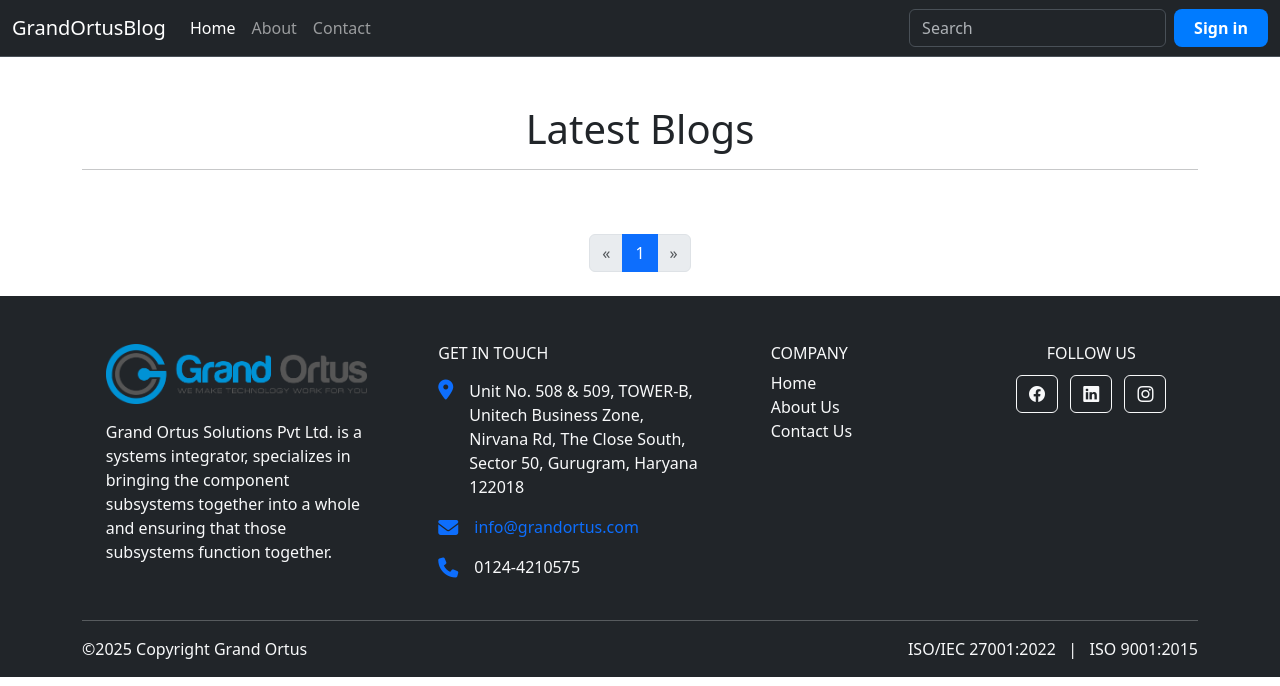
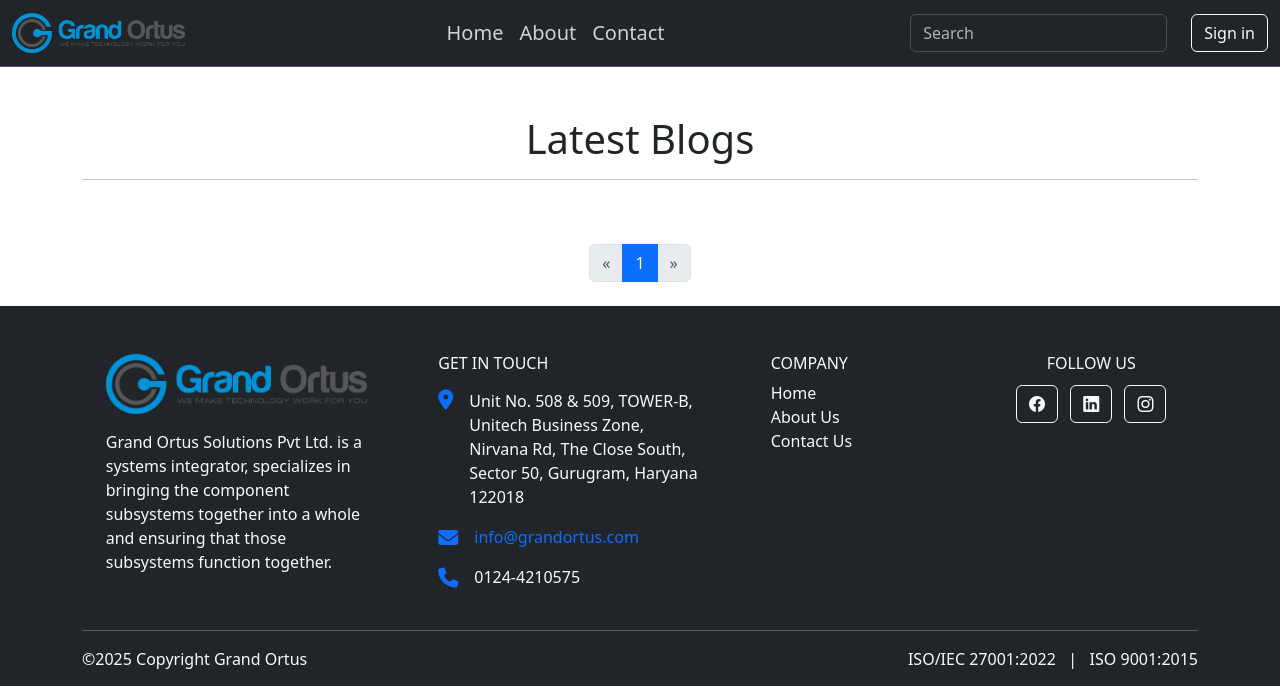
Before and after one commit to akanksha070191/Blog, a Django app: page /allBlogs/ in a window 1280 px wide. Shown: the top 686 px of the page. Run offline with Django 5.2, Linux system fonts and the light colour scheme; data that the repository does not hold is empty.

Commit message:
fix the logo

```diff
--- a/static/css/contact.css
+++ b/static/css/contact.css
@@ -22,7 +22,7 @@
 
 .contact-box h5,
 .contact-info h4 {
-    color: #007bff;
+    color: #0090d2;
     font-weight: 600;
     margin-bottom: 15px;
 }
--- a/static/css/style.css
+++ b/static/css/style.css
@@ -25,6 +25,31 @@
 
 .signin-btn:active {
     transform: scale(0.98);
+}
+/* .nav-item .nav-link{
+    color: #0090d2;
+} */
+.navbar-nav .nav-link {
+    color: #d1d1d1;
+    transition: all 0.3s ease;
+  }
+
+  .navbar-nav .nav-link:hover {
+    color: #0090d2;
+    /* background-color: #0d6efd; */
+    border-radius: 6px;
+    padding: 6px 12px;
+  }
+
+  .navbar-nav .nav-link.active {
+    color: #0090d2;
+    /* background-color: #0d6efd; */
+    border-radius: 6px;
+    padding: 6px 12px;
+    font-weight: 500;
+  }
+.nav-link{
+    font-size: 20px !important;
 }
 
 /* Card Section */
--- /dev/null
+++ b/static/js/ram.js
@@ -0,0 +1,3 @@
+for (let i = 0; i <= 108; i++);
+
+console.log("जय श्री राम");
--- a/templates/about.html
+++ b/templates/about.html
@@ -7,7 +7,7 @@
     <div class="container">
         <div class="row justify-content-center">
             <div class="col-lg-10 col-md-12">
-                <h1 class="display-4 fw-bold" style="color: #0d6efd;">About Us</h1>
+                <h1 class="display-4 fw-bold" style="color: #484949;">About Us</h1>
             </div>
         </div>
     </div>
--- a/templates/base.html
+++ b/templates/base.html
@@ -26,46 +26,56 @@
     <!-- Navbar -->
   <nav class="navbar sticky-top navbar-expand-lg bg-dark border-bottom border-body" data-bs-theme="dark">
   <div class="container-fluid">
-            <a class="navbar-brand" href="{% url 'blog' %}">GrandOrtusBlog</a>
-            <button class="navbar-toggler" type="button" data-bs-toggle="collapse"
-                data-bs-target="#navbarSupportedContent" aria-controls="navbarSupportedContent" aria-expanded="false"
-                aria-label="Toggle navigation">
+    <!-- Brand Logo -->
+    <a class="navbar-brand d-flex align-items-center" href="{% url 'blog' %}">
+      <div class="navbar-logosec">
+        <img src="{% static 'images/GrandOrtusLogo.png' %}" alt="GrandOrtus Logo" class="img-fluid" style="height: 40px;">
+      </div>
+    </a>
+
+    <!-- Toggler for Mobile -->
+    <button class="navbar-toggler" type="button" data-bs-toggle="collapse" data-bs-target="#navbarSupportedContent"
+      aria-controls="navbarSupportedContent" aria-expanded="false" aria-label="Toggle navigation">
       <span class="navbar-toggler-icon"></span>
     </button>
 
+    <!-- Collapsible Content -->
     <div class="collapse navbar-collapse" id="navbarSupportedContent">
-                <ul class="navbar-nav me-auto mb-2 mb-lg-0">
+      <!-- Left Menu -->
+      <ul class="navbar-nav mx-auto mb-2 mb-lg-0">
   <li class="nav-item">
-                        <a class="nav-link active" aria-current="page" href="{% url 'blog' %}">Home</a>
+    <a class="nav-link {% if request.path == '/' %}active{% endif %}" href="{% url 'blog' %}">Home</a>
   </li>
   <li class="nav-item">
-                        <a class="nav-link" href="{% url 'about' %}">About</a>
+    <a class="nav-link {% if request.path == '/about/' %}active{% endif %}" href="{% url 'about' %}">About</a>
   </li>
   <li class="nav-item">
-                        <a class="nav-link" href="{% url 'contact' %}">Contact</a>
+    <a class="nav-link {% if request.path == '/contact/' %}active{% endif %}" href="{% url 'contact' %}">Contact</a>
   </li>
 </ul>
 
-                <form action="{% url 'search' %}" method="GET" class="d-flex" role="search">
-                    <input class="form-control me-2" name="query" id="search" type="search" placeholder="Search"
-                        aria-label="Search">
+      <!-- Search Form -->
+      <form class="d-flex me-3" role="search" action="{% url 'search' %}" method="GET">
+        <input class="form-control me-2" name="query" id="search" type="search" placeholder="Search" aria-label="Search">
       </form>
 
+      <!-- User Auth -->
       {% if request.session.username %}
-                <div class="user-info position-relative" onclick="toggleDropdown()">
-                    <i class="user-icon bi bi-person-fill"></i>
-                    <div class="signout-dropdown">
-                        <p>{{ request.session.username }}</p>
-                        <button class="signout-btn" onclick="window.location.href='{% url 'signout' %}'">Sign
-                            out</button>
-                    </div>
+      <div class="dropdown">
+        <button class="btn btn-outline-light dropdown-toggle" type="button" id="userDropdown" data-bs-toggle="dropdown" aria-expanded="false">
+          <i class="bi bi-person-fill me-1"></i> {{ request.session.username }}
+        </button>
+        <ul class="dropdown-menu dropdown-menu-end" aria-labelledby="userDropdown">
+          <li><a class="dropdown-item" href="{% url 'signout' %}">Sign out</a></li>
+        </ul>
       </div>
       {% else %}
-                <button class="signin-btn" onclick="window.location.href='{% url 'signin' %}'">Sign in</button>
+      <button class="btn btn-outline-light" onclick="window.location.href='{% url 'signin' %}'">Sign in</button>
       {% endif %}
     </div>
   </div>
 </nav>
+
 
     {% block herosection %}{% endblock herosection %}
     {% block content_section %}{% endblock content_section %}
--- a/templates/contact.html
+++ b/templates/contact.html
@@ -7,7 +7,7 @@
     <div class="container">
         <div class="row justify-content-center">
             <div class="col-lg-10 col-md-12">
-                <h1 class="display-4 fw-bold" style="color: #0d6efd;">Contact-Us</h1>
+                <h1 class="display-4 fw-bold" style="color: #484949;">Contact-Us</h1>
             </div>
         </div>
     </div>
```
Also changed, not shown: 1 other file. Lines whose indentation alone changed are shown as unchanged.
